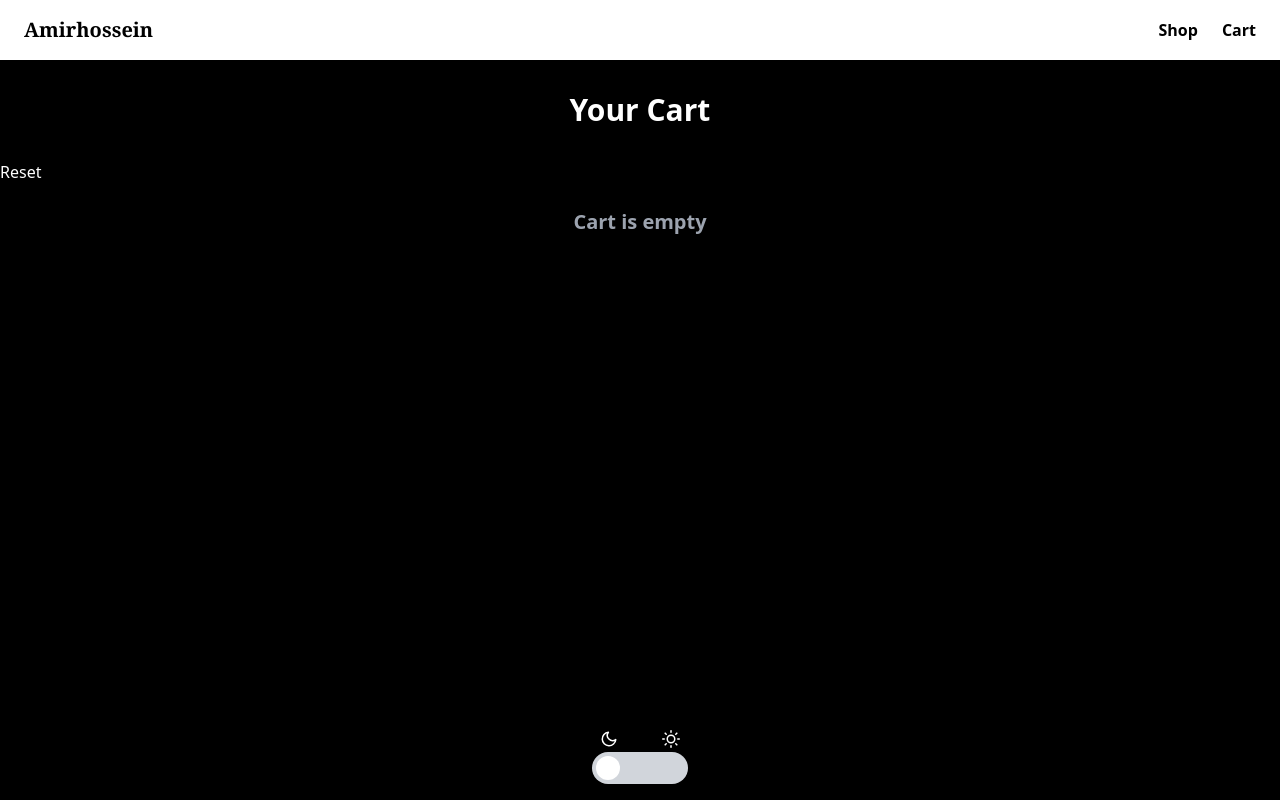
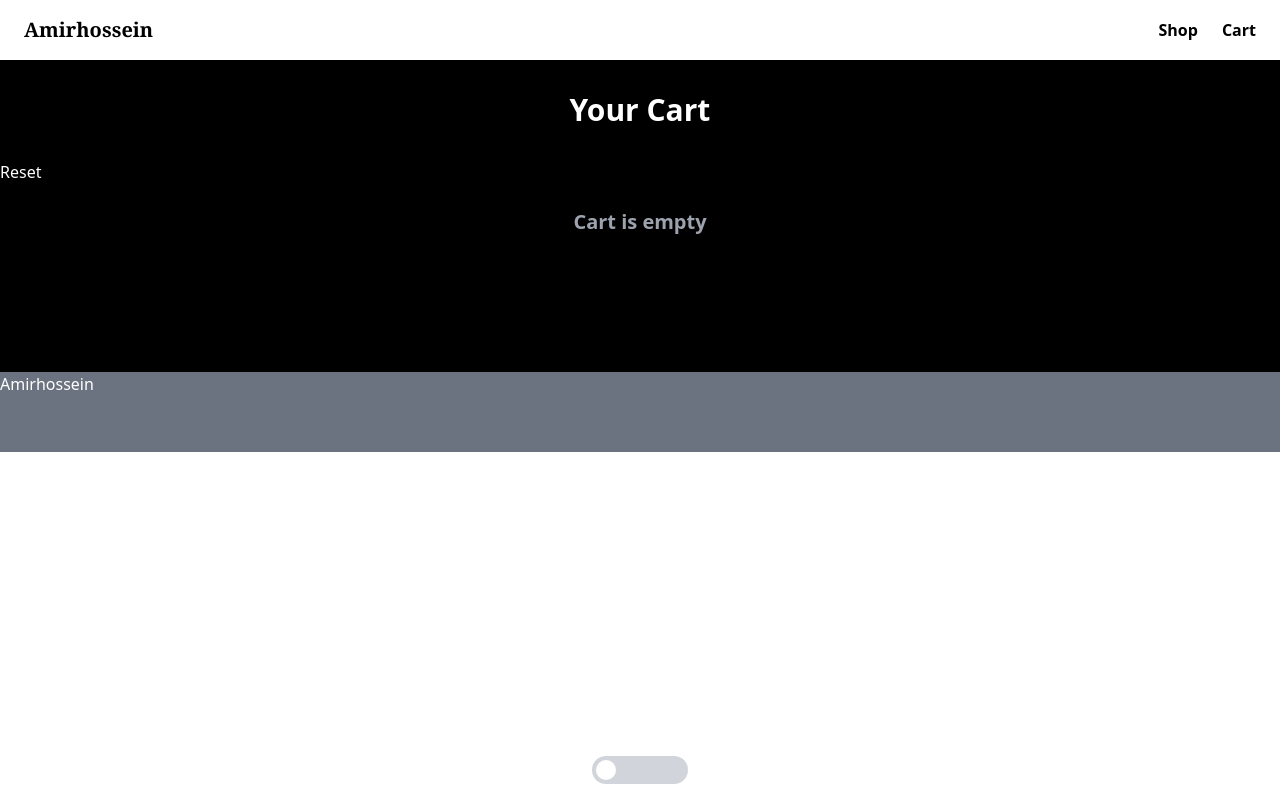
Before and after one commit to amirhossein442/Online-Store, a React (Create React App) app: page /card in a window 1280 px wide. Built offline with nearby package versions, Linux system fonts and the light colour scheme.

Commit message:
Add Footer

```diff
--- a/src/App.js
+++ b/src/App.js
@@ -5,6 +5,7 @@ import { Card } from "./Pages/Card";
 import { ShopContextProvider } from "./Context/ShopContext";
 import { useState } from "react";
 import { Thems } from "./Component/Thems";
+import { Footer } from "./Component/Footer";
 
 function App() {
   const [darkMode, setDarkMode] = useState(true);
@@ -12,7 +13,7 @@ function App() {
     <div
       className={`${
         darkMode ? "bg-black text-white" : "bg-white text-black"
-      } min-h-screen transition-colors duration-500`}
+      } transition-colors duration-500`}
     >
       <ShopContextProvider>
         <Router>
@@ -29,8 +30,9 @@ function App() {
             <Route path="/card" element={<Card />}></Route>
           </Routes>
         </Router>
+        <Footer />
+        <Thems darkMode={darkMode} setDarkMode={setDarkMode}/>
       </ShopContextProvider>
-      <Thems darkMode={darkMode} setDarkMode={setDarkMode}/>
       </div>
   );
 }
--- /dev/null
+++ b/src/Component/Footer.jsx
@@ -0,0 +1,5 @@
+export const Footer = () => (
+    <div className="mt-28 flex bottom-0 h-20  bg-gray-500 ">
+        Amirhossein
+    </div>
+)
--- a/src/Component/Thems.jsx
+++ b/src/Component/Thems.jsx
@@ -6,7 +6,7 @@ export const Thems = ({darkMode, setDarkMode}) => (
     onClick={() => setDarkMode(!darkMode)}
   >
     <span
-      className={`w-6 h-6 rounded-full bg-white transition-transform ${
+      className={`w-5 h-5 rounded-full bg-white transition-transform ${
         darkMode ? "translate-x-0" : "translate-x-16"
       }`}
     ></span>
--- a/src/Pages/Shop.jsx
+++ b/src/Pages/Shop.jsx
@@ -10,7 +10,7 @@ export const Shop =()=>{
   <React.Fragment>
     <h1 className={`text-3xl font-bold text-center my-8`}>Shop</h1>
 
-    <div className="px-10 grid grid-cols-1 sm:grid-cols-2 md:grid-cols-3 lg:grid-cols-4 gap-6">
+    <div className=" px-10 grid grid-cols-1 sm:grid-cols-2 md:grid-cols-3 lg:grid-cols-4 gap-6">
       {Products.map((p) => {
         const isInCart = cartItems?.some(
           (items) => items.id === p.id && items.count > 0
@@ -18,7 +18,7 @@ export const Shop =()=>{
         return (
           <div
             key={p.id}
-            className="shop bg-white rounded-lg shadow-md overflow-hidden flex flex-col items-center p-4 transition-transform transform hover:scale-105"
+            className=" shop bg-white rounded-lg shadow-md overflow-hidden flex flex-col items-center p-4 transition-transform transform hover:scale-105"
           >
             <img
               className="w-full h-48 object-cover rounded-md mb-4"
```
